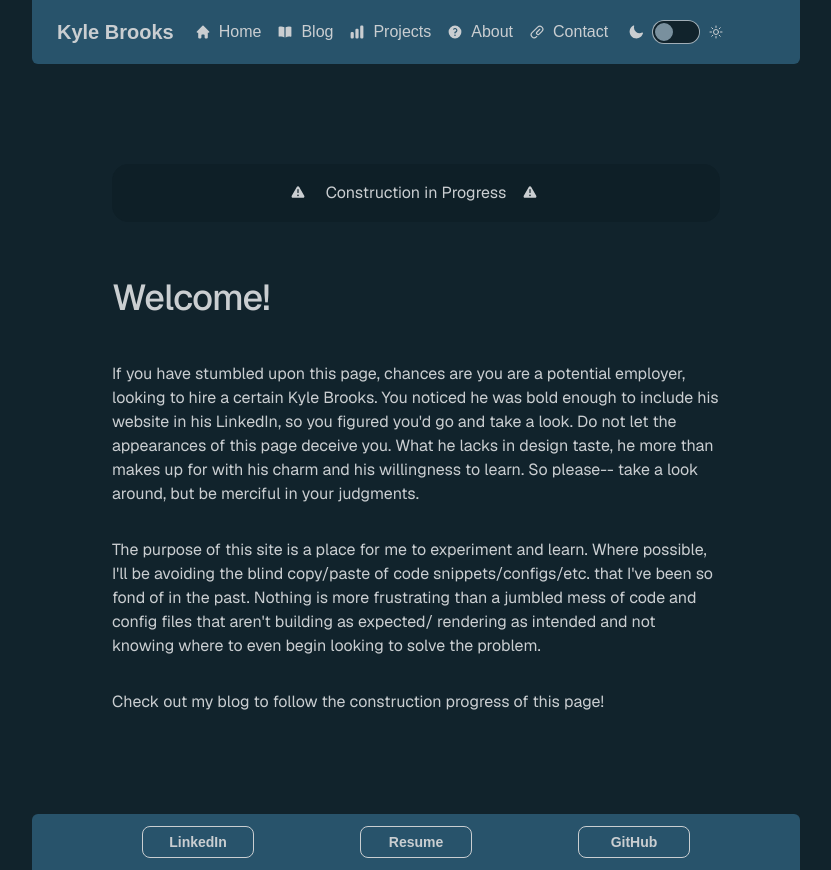
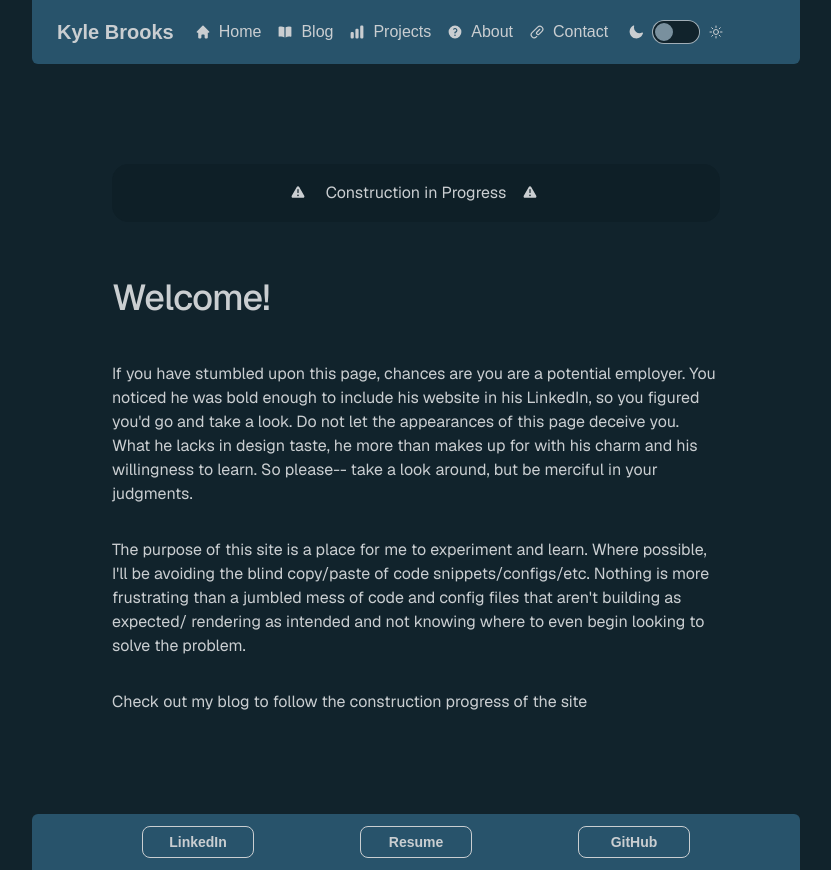
Before and after one commit to KyleBrooks242/website, a Next.js app: page / in a window 1280 px wide. Shown: the whole page, without its empty margins (224-1055 px from the left). Built offline with nearby package versions, Linux system fonts and the light colour scheme.

Commit message:
Home page tweaks

```diff
--- a/src/app/page.tsx
+++ b/src/app/page.tsx
@@ -14,17 +14,17 @@ export default function Home() {
 
         <h1 className='h1'>Welcome!</h1>
         <p>
-          If you have stumbled upon this page, chances are you are a potential employer, looking to hire a certain Kyle Brooks. You noticed he was bold enough
+          If you have stumbled upon this page, chances are you are a potential employer. You noticed he was bold enough
           to include his website in his LinkedIn, so you figured you'd go and take a look. Do not let the appearances of this page deceive you. What he
           lacks in design taste, he more than makes up for with his charm and his willingness to learn. So please-- take a look around, but be merciful in your
           judgments.
         </p>
         <p>
           The purpose of this site is a place for me to experiment and learn. Where possible, I'll be avoiding the blind copy/paste of
-          code snippets/configs/etc. that I've been so fond of in the past. Nothing is more frustrating than a jumbled mess of code and config files
+          code snippets/configs/etc. Nothing is more frustrating than a jumbled mess of code and config files
           that aren't building as expected/ rendering as intended and not knowing where to even begin looking to solve the problem.
         </p>
-        <p>Check out my blog to follow the construction progress of this page!</p>
+        <p>Check out my blog to follow the construction progress of the site</p>
       </main>
     </div>
   );
```
